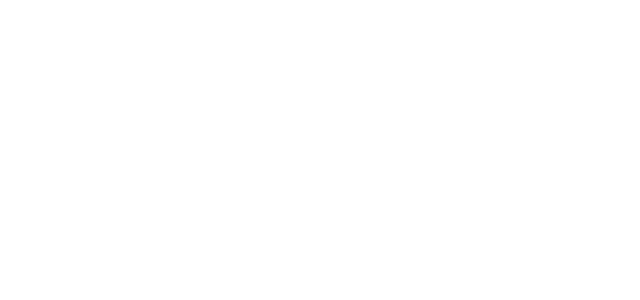
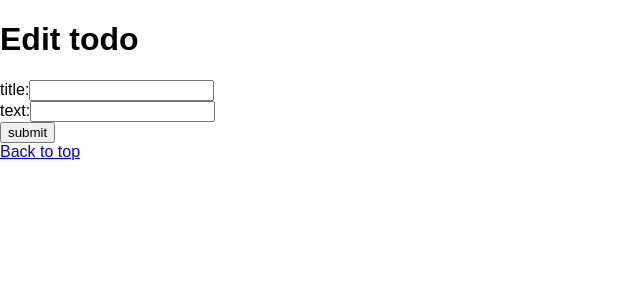
Before and after one commit to hanocha/simple-react-todos, a React (Create React App) app: page /todos/1 in a window 1280 px wide. Shown: the top 300 px of the page, without its empty margins (0-640 px from the left). Built offline with nearby package versions, Linux system fonts and the light colour scheme; no server answers; the HTML template or start-up script is replaced by a standard one.

Commit message:
Create EditTodo page components

```diff
--- a/src/App.tsx
+++ b/src/App.tsx
@@ -1,6 +1,7 @@
 import * as React from 'react';
 import { BrowserRouter as Router, Route } from 'react-router-dom';
 import { CreateTodoContainer } from './CreateTodoContainer';
+import { EditTodoContainer } from './EditTodoContainer';
 import { TodoListContainer } from './TodoListContainer';
 
 export default class App extends React.Component {
@@ -10,6 +11,7 @@
         <React.Fragment>
           <Route exact={true} path="/" component={TodoListContainer} />
           <Route exact={true} path="/new" component={CreateTodoContainer} />
+          <Route path="/todos/:id" component={EditTodoContainer} />
         </React.Fragment>
       </Router>
     );
--- /dev/null
+++ b/src/EditTodoContainer.tsx
@@ -0,0 +1,74 @@
+import axios from 'axios';
+import * as React from 'react';
+import { EditTodoPage } from './EditTodoPage';
+
+export class EditTodoContainer extends React.Component<any, any, any> {
+  public state = {
+    text: '',
+    title: '',
+  };
+
+  public constructor(props: any) {
+    super(props);
+    this.handleChange = this.handleChange.bind(this);
+    this.handleSubmit = this.handleSubmit.bind(this);
+  };
+
+  public componentDidMount() {
+    console.log(this.props);
+    axios.get(
+      `/todos/${this.props.match.params.id}`,
+      {
+        baseURL: "https://virtserver.swaggerhub.com/kielze/TODO-API/1.0.0",
+        headers: {
+          'Accept': 'application/json'
+        },
+      },
+    ).then(
+      res => {
+        console.log(res);
+        this.setState({
+          text: res.data.text,
+          title: res.data.title,
+        });
+      }
+    );
+  }
+
+  public handleChange(e: any) {
+    this.setState({
+      ...this.state,
+      [e.target.name]: e.target.value,
+    });
+  };
+
+  public handleSubmit(e: any) {
+    console.log(this.state);
+    console.log(this.props);
+    axios.put(
+      `/todos/${this.props.match.params.id}`,
+      this.state,
+      {
+        baseURL: "https://virtserver.swaggerhub.com/kielze/TODO-API/1.0.0",
+        headers: {
+          'Accept': 'application/json',
+          'Content-Type': 'application/json',
+        },
+      },
+    ).then(res => {
+      console.log(res);
+      this.props.history.push('/');
+    });
+    e.preventDefault();
+  };
+
+  public render() {
+    return (
+      <EditTodoPage
+        values={this.state}
+        handleChange={this.handleChange}
+        handleSubmit={this.handleSubmit}
+      />
+    );
+  };
+};
--- /dev/null
+++ b/src/EditTodoPage.tsx
@@ -0,0 +1,28 @@
+import * as React from 'react';
+import { Link } from 'react-router-dom';
+import { IProps as ITodoFormProps, TodoForm } from './TodoForm';
+
+export const EditTodoPage: React.ComponentType<ITodoFormProps> = (
+  {
+    handleChange,
+    handleSubmit,
+    values: {
+      text,
+      title,
+    },
+  },
+) => (
+  <div>
+    <h1>Edit todo</h1>
+    <TodoForm {...{
+      handleChange,
+      handleSubmit,
+      values: {
+        text,
+        title,
+      },
+    }} />
+
+    <Link to="/">Back to top</Link>
+  </div>
+);
--- a/src/TodoForm.tsx
+++ b/src/TodoForm.tsx
@@ -29,7 +29,7 @@
       <input type="text" name="text" onChange={handleChange} value={text} />
     </div>
     <div>
-      <input type="submit" value="create" />
+      <input type="submit" value="submit" />
     </div>
   </form>
 );
```
